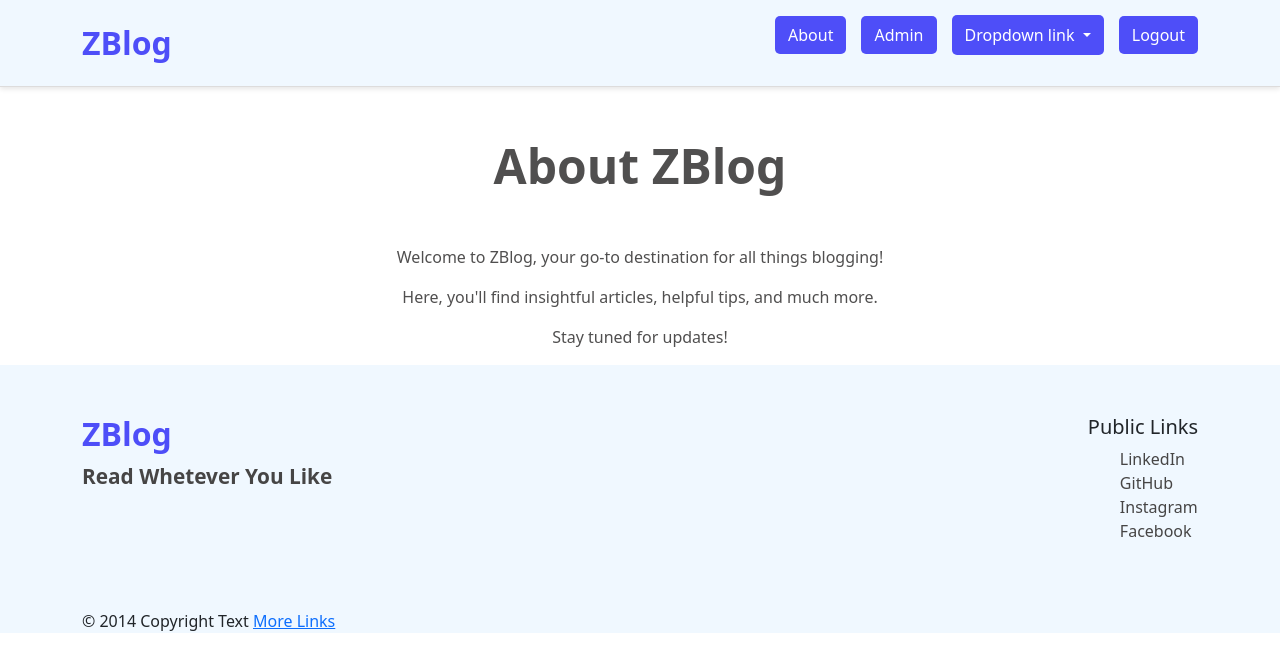
After one commit to umaramjad345/django_blog_app, a Django app: page /about/ in a window 1280 px wide. The commit adds this page. Shown: the top 672 px of the page. Run offline with Django 5.2, Linux system fonts and the light colour scheme.

Commit message:
making about page and view

```diff
--- a/blog/urls.py
+++ b/blog/urls.py
@@ -1,8 +1,9 @@
 from django.urls import path
-from .views import home, post, category
+from .views import home, post, category, about
 
 urlpatterns = [
     path('home/', home),
     path('blog/<slug:url>/', post),
-    path('category/<slug:url>/',category)
+    path('category/<slug:url>/',category),
+    path('about/', about),
 ]
--- a/blog/views.py
+++ b/blog/views.py
@@ -26,3 +26,6 @@ def category(request, url):
     cat = Category.objects.get(url=f"{category_name}/")
     posts = Post.objects.filter(cat=cat)
     return render(request, "category.html", {'cat': cat, 'posts': posts})
+
+def about(request):
+    return render(request, 'about.html')
--- /dev/null
+++ b/templates/about.html
@@ -0,0 +1,24 @@
+{% extends 'base.html' %} {% block content %}
+<div class="container">
+  <h1
+    style="
+      color: rgb(80, 79, 79);
+      text-align: center;
+      font-size: 3rem;
+      font-weight: 700;
+      margin: 50px 0px;
+    "
+  >
+    About ZBlog
+  </h1>
+  <p style="color: rgb(80, 79, 79); text-align: center; font-size: 1rem">
+    Welcome to ZBlog, your go-to destination for all things blogging!
+  </p>
+  <p style="color: rgb(80, 79, 79); text-align: center; font-size: 1rem">
+    Here, you'll find insightful articles, helpful tips, and much more.
+  </p>
+  <p style="color: rgb(80, 79, 79); text-align: center; font-size: 1rem">
+    Stay tuned for updates!
+  </p>
+</div>
+{% endblock %}
--- a/templates/header.html
+++ b/templates/header.html
@@ -3,10 +3,10 @@
     class="container"
     style="display: flex; justify-content: space-between; align-items: center"
   >
-    <a class="navBrand">ZBlog</a>
+    <a class="navBrand" href="http://127.0.0.1:8000/home/">ZBlog</a>
     <ul class="navList">
-      <li><a class="navBtn">About</a></li>
-      <li><a class="navBtn">Admin</a></li>
+      <li><a class="navBtn" href="/about/">About</a></li>
+      <li><a class="navBtn" href="http://127.0.0.1:8000/admin">Admin</a></li>
       <li style="position: relative">
         <a
           class="nav-link dropdown-toggle navBtn"
```
Also changed, not shown: db.sqlite3.
